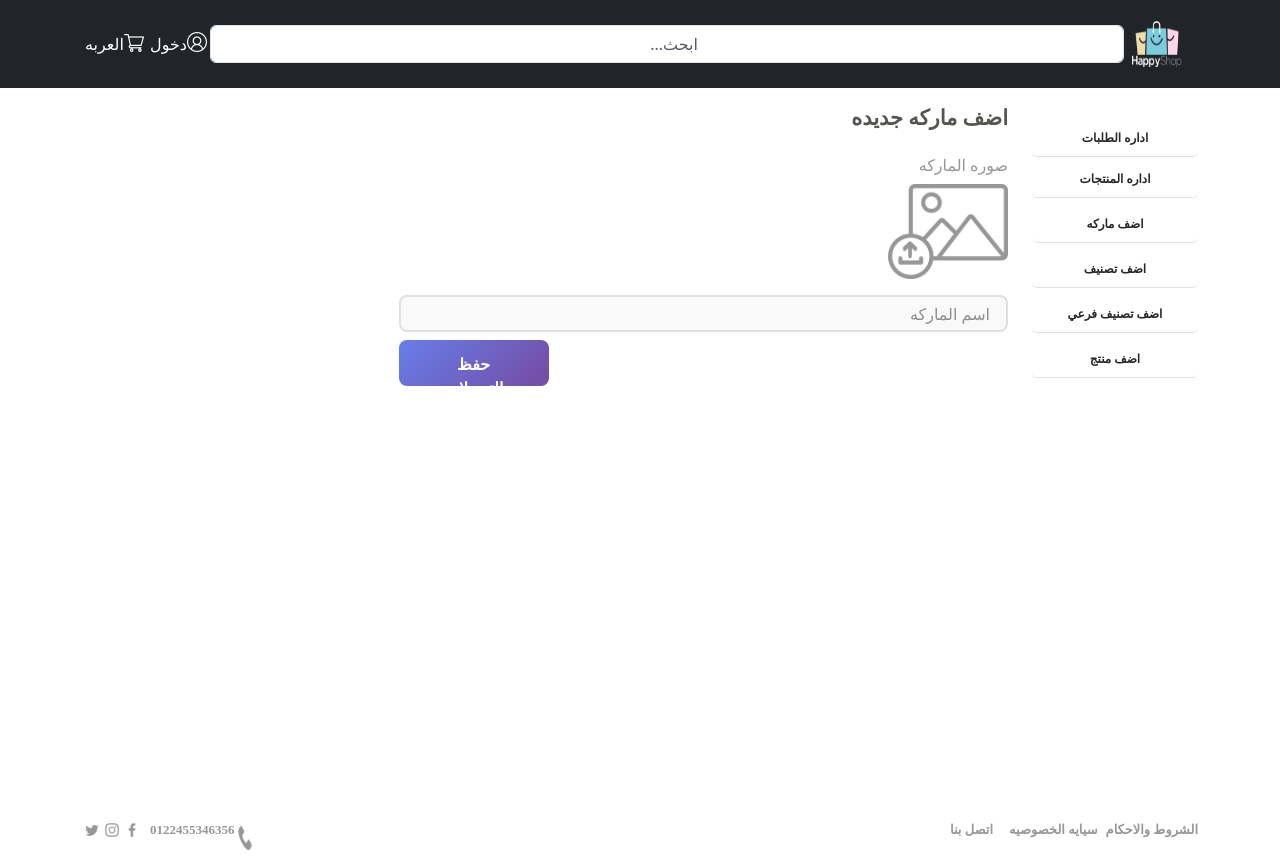
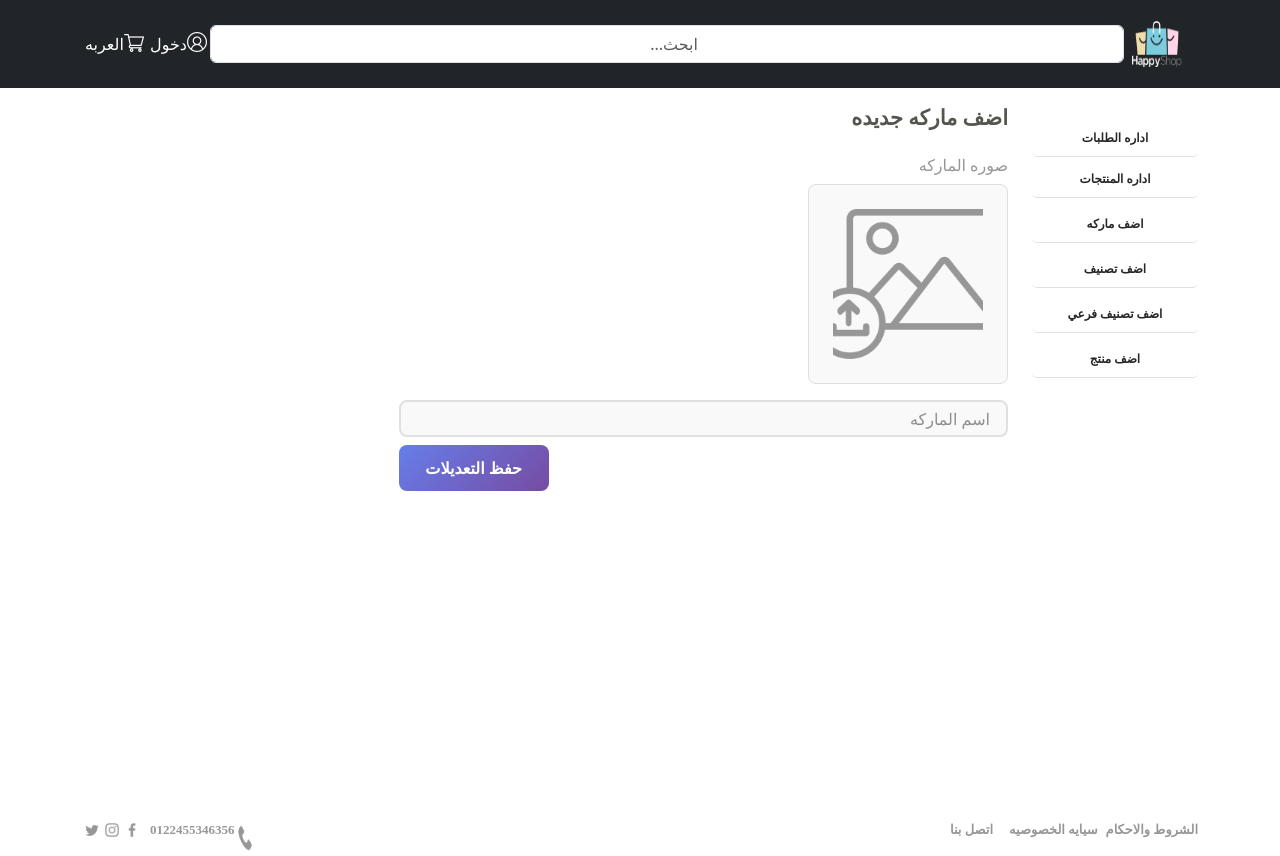
Before and after one commit to ahmedselim1234/React-e-commerce, a React (Vite) app: page /admin/addbrand in a window 1280 px wide. Built offline with nearby package versions, Linux system fonts and the light colour scheme; no server answers.

Commit message:
add create brand bage with api

```diff
--- a/src/components/Admin/AdminAddBrand.jsx
+++ b/src/components/Admin/AdminAddBrand.jsx
@@ -1,28 +1,114 @@
-import React from 'react'
-import { Row,Col } from 'react-bootstrap'
-import avatar from '../../images/avatar.png'
+import { Row, Col } from "react-bootstrap";
+import avatar from "../../images/avatar.png";
+import { AddCategorySchema } from "../../utils/validation/createCategoryValidation";
+import { useAddBrandMutation } from "../../redux/features/brand/brandSlice";
+import { useForm } from "react-hook-form";
+import { zodResolver } from "@hookform/resolvers/zod";
+import ToastServerSError from "../../utils/errorHandler";
+import { toast } from "react-toastify";
+import { useState } from "react";
+
 const AdminAddBrand = () => {
+  const [img, setImg] = useState(avatar);
+  const [addBrand, { isLoading }] = useAddBrandMutation();
+
+  const {
+    handleSubmit,
+    register,
+    reset,
+    formState: { errors, isSubmitting },
+  } = useForm({
+    mode: "onChange",
+    resolver: zodResolver(AddCategorySchema),
+  });
+
+  const onSubmit = async (data) => {
+    console.log(data);
+    try {
+      await addBrand(data).unwrap();
+
+      toast.success("تمت إضافة التصنيف بنجاح ", {
+        position: "top-right",
+        autoClose: 3000,
+      });
+
+      reset();
+      setImg(avatar);
+    } catch (err) {
+      ToastServerSError(err);
+    }
+  };
   return (
     <div>
+      <form onSubmit={handleSubmit(onSubmit)}>
         <Row className="justify-content-start ">
           <div className="admin-content-text pb-4">اضف ماركه جديده</div>
+
           <Col sm="8">
             <div className="text-form pb-2">صوره الماركه</div>
-                    <img src={avatar} alt="" height="100px" width="120px" />
+            {/* Preview + Upload */}
+            <label htmlFor="upload-photo" style={{ cursor: "pointer" }}>
+              <div className="category-preview p-4">
+                <img
+                  src={img || avatar}
+                  alt="category preview"
+                  height="100"
+                  width="120"
+                  loading="lazy"
+                />
+              </div>
+            </label>
+
+            <input
+              type="file"
+              id="upload-photo"
+              accept="image/*"
+              {...register("image", {
+                required: true,
+                onChange: (e) => {
+                  const file = e.target.files[0];
+                  if (file) {
+                    setImg(URL.createObjectURL(file));
+                  }
+                },
+              })}
+              style={{ display: "none" }}
+            />
+            {errors.image && (
+              <span className="error-text">{errors.image.message}</span>
+            )}
+
             <input
               type="text"
               className="input-form d-block mt-3 px-3"
               placeholder="اسم الماركه"
+              {...register("name", { required: true })}
             />
+            {errors.name && (
+              <span className="error-text">{errors.name.message}</span>
+            )}
           </Col>
         </Row>
         <Row>
           <Col sm="8" className="d-flex justify-content-end ">
-                    <button className="btn-save d-inline mt-2 ">حفظ التعديلات</button>
+            <button
+              disabled={isSubmitting}
+              type="submit"
+              className="btn-save d-inline mt-2 p-2 "
+            >
+              حفظ التعديلات
+            </button>
           </Col>
         </Row>
+      </form>
+      {isLoading && (
+        <div className="flex items-center justify-center gap-2 text-sm text-gray-500">
+          <div className="h-4 w-4 animate-spin rounded-full border-2 border-gray-300 border-t-gray-600"></div>
+          جاري الإضافة...
         </div>
-    )
-}
+      )}
+    </div>
+  );
+};
 
-export default AdminAddBrand
+export default AdminAddBrand;
--- a/src/utils/validation/createCategoryValidation.js
+++ b/src/utils/validation/createCategoryValidation.js
@@ -1,3 +1,6 @@
+
+// for category and brand
+
 import z from "zod";
 export const MAX_FILE_SIZE = 2 * 1024 * 1024;
 
```
Lines whose indentation alone changed are shown as unchanged.
